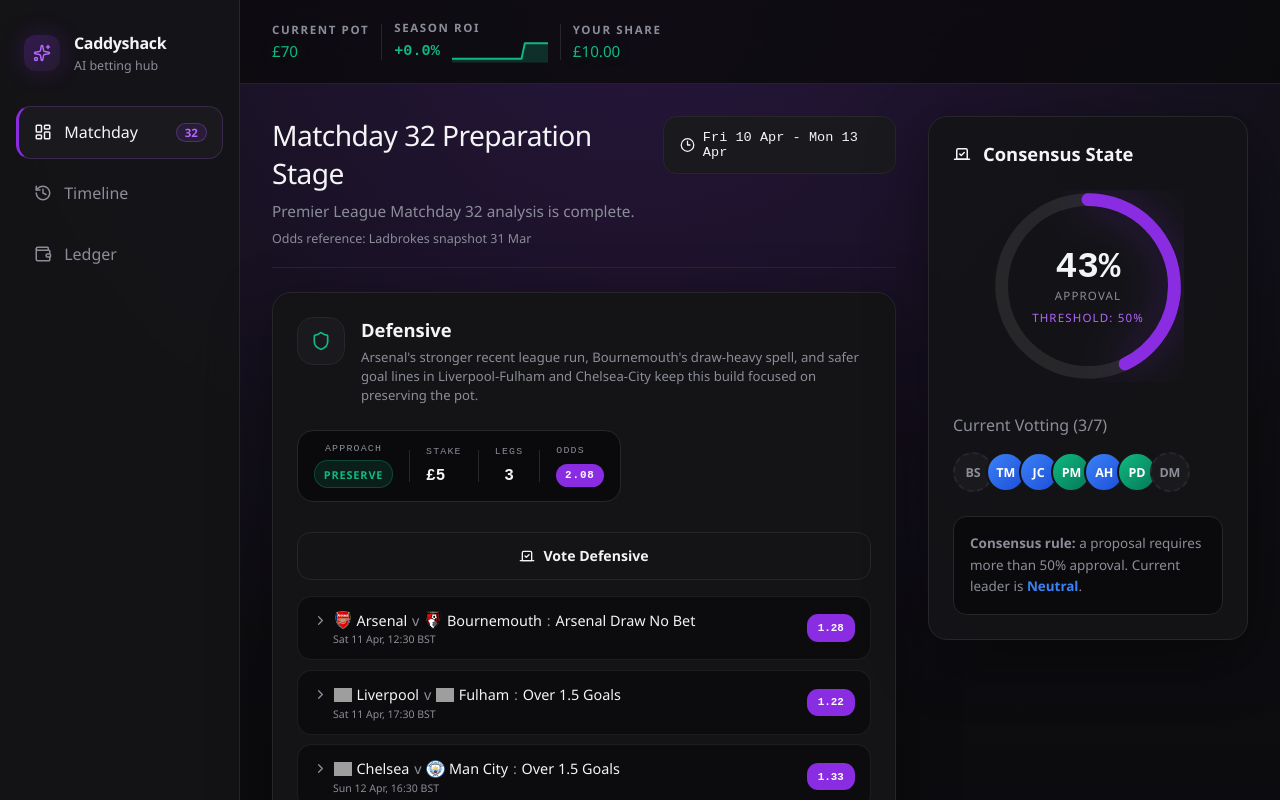
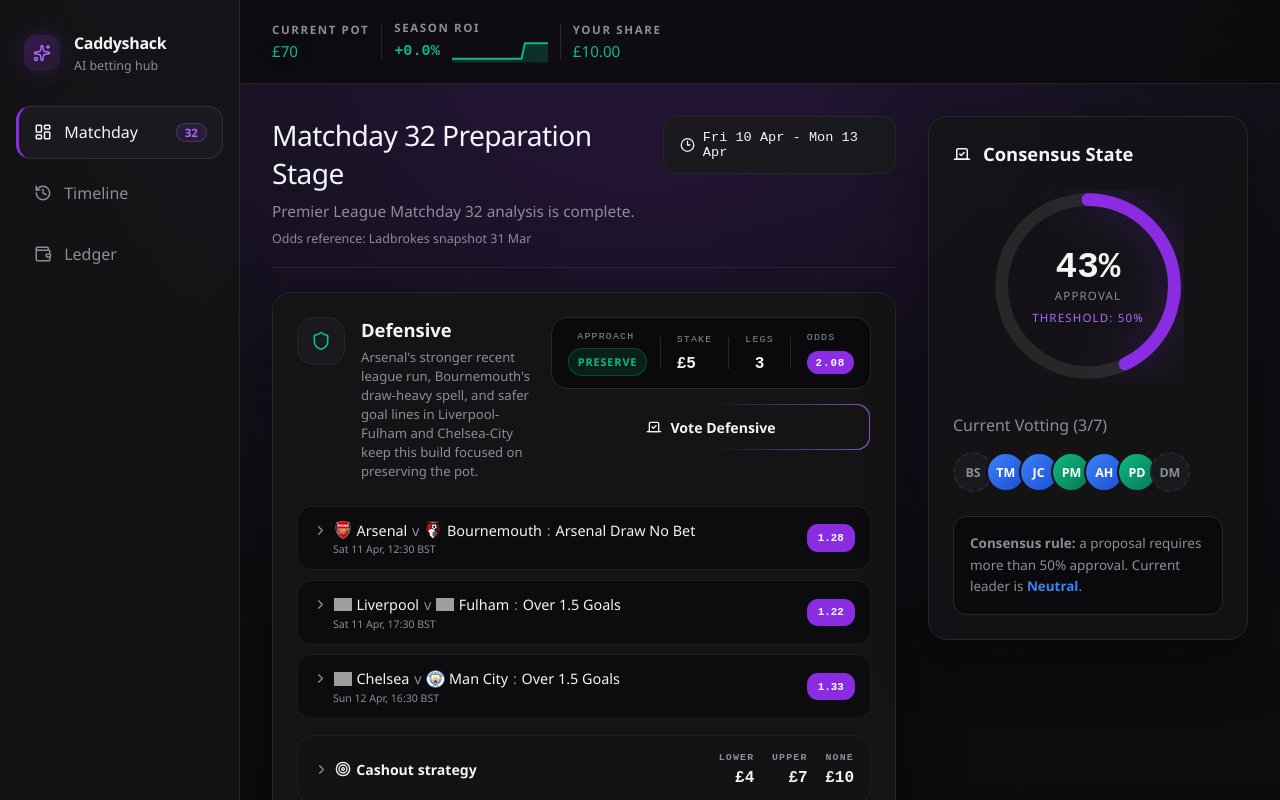
Before and after one commit to brianscott1980-cyber/acca-planner, a Next.js app: page /dashboard in a window 1280 px wide. Shown: the top 800 px of the page. Built offline with nearby package versions, Linux system fonts and the light colour scheme; grey boxes are pictures that could not be loaded.

Commit message:
Next js static build fix

```diff
--- a/app/globals.css
+++ b/app/globals.css
@@ -490,6 +490,11 @@ button {
   border-left: 4px solid var(--hub-primary);
 }
 
+.hub-proposal-overview,
+.hub-proposal-side {
+  min-width: 0;
+}
+
 .hub-proposal-title-wrap,
 .hub-leg-title {
   display: flex;
@@ -659,11 +664,34 @@ button {
 }
 
 .hub-proposal-top {
-  flex-wrap: wrap;
-  align-items: flex-start;
+  display: flex;
+  flex-direction: column;
+  align-items: stretch;
+  gap: 1rem;
+}
+
+.hub-proposal-side {
+  display: flex;
+  flex-direction: column;
+  gap: 0.85rem;
 }
 
 @media (min-width: 641px) {
+  .hub-proposal-top {
+    display: grid;
+    grid-template-columns: minmax(0, 1.2fr) minmax(20rem, 0.9fr);
+    align-items: start;
+    gap: 1.25rem;
+  }
+
+  .hub-proposal-overview {
+    align-self: start;
+  }
+
+  .hub-proposal-side {
+    align-self: start;
+  }
+
   .hub-risk-indicator {
     display: none;
   }
@@ -718,9 +746,7 @@ button {
 
 .hub-proposal-actions {
   display: flex;
-  flex: 1 1 100%;
   width: 100%;
-  margin-top: 0.85rem;
 }
 
 .hub-proposal-actions .hub-primary-button,
@@ -1014,6 +1040,46 @@ button {
   border-color: var(--hub-border);
   background: var(--hub-surface);
   color: var(--hub-text);
+}
+
+.hub-proposal-actions .hub-secondary-button {
+  position: relative;
+  isolation: isolate;
+  overflow: hidden;
+  border-color: transparent;
+  background: transparent;
+}
+
+.hub-proposal-actions .hub-secondary-button::before {
+  content: "";
+  position: absolute;
+  inset: -1px;
+  background:
+    linear-gradient(
+      90deg,
+      transparent,
+      transparent,
+      rgba(178, 102, 255, 0.72),
+      transparent,
+      transparent
+    );
+  background-size: 200% 100%;
+  animation: hub-border-flow 3s linear infinite;
+  z-index: -2;
+}
+
+.hub-proposal-actions .hub-secondary-button::after {
+  content: "";
+  position: absolute;
+  inset: 1px;
+  border-radius: calc(0.85rem - 1px);
+  background: var(--hub-surface);
+  z-index: -1;
+  transition: background-color 160ms ease;
+}
+
+.hub-proposal-actions .hub-secondary-button:hover::after {
+  background: var(--hub-surface-hover);
 }
 
 .hub-secondary-button:hover,
--- a/app/ui/GoogleAnalytics.tsx
+++ b/app/ui/GoogleAnalytics.tsx
@@ -1,25 +1,12 @@
 "use client";
 
-import { useEffect, useState } from "react";
+import { Suspense, useEffect, useState } from "react";
 import Script from "next/script";
 import { usePathname, useSearchParams } from "next/navigation";
 import { GA_MEASUREMENT_ID, trackPageView } from "../../lib/analytics";
 
 export function GoogleAnalytics() {
-  const pathname = usePathname();
-  const searchParams = useSearchParams();
   const [isReady, setIsReady] = useState(false);
-
-  useEffect(() => {
-    if (!isReady) {
-      return;
-    }
-
-    const query = searchParams.toString();
-    const path = query ? `${pathname}?${query}` : pathname;
-
-    trackPageView(path);
-  }, [isReady, pathname, searchParams]);
 
   return (
     <>
@@ -37,6 +24,27 @@ export function GoogleAnalytics() {
           gtag('config', '${GA_MEASUREMENT_ID}', { send_page_view: false });
         `}
       </Script>
+      <Suspense fallback={null}>
+        <GoogleAnalyticsTracker isReady={isReady} />
+      </Suspense>
     </>
   );
 }
+
+function GoogleAnalyticsTracker({ isReady }: { isReady: boolean }) {
+  const pathname = usePathname();
+  const searchParams = useSearchParams();
+
+  useEffect(() => {
+    if (!isReady) {
+      return;
+    }
+
+    const query = searchParams.toString();
+    const path = query ? `${pathname}?${query}` : pathname;
+
+    trackPageView(path);
+  }, [isReady, pathname, searchParams]);
+
+  return null;
+}
--- a/app/ui/hub/GameweekBoard.tsx
+++ b/app/ui/hub/GameweekBoard.tsx
@@ -164,6 +164,7 @@ function AccumulatorCard({
   return (
     <article className={`hub-proposal-card${selected ? " is-selected" : ""}`}>
       <div className="hub-proposal-top">
+        <div className="hub-proposal-overview">
           <div className="hub-proposal-title-wrap">
             <div
               className={`hub-proposal-icon hub-proposal-icon-${card.riskLevel}`}
@@ -226,7 +227,9 @@ function AccumulatorCard({
               />
             ) : null}
           </div>
+        </div>
 
+        <div className="hub-proposal-side">
           <div className="hub-proposal-metrics">
             <div className="hub-approach-metric">
               <span className="hub-metric-label">Approach</span>
@@ -275,6 +278,7 @@ function AccumulatorCard({
                 {voteLabel}
               </button>
             )}
+          </div>
         </div>
       </div>
 
```
Lines whose indentation alone changed are shown as unchanged.
